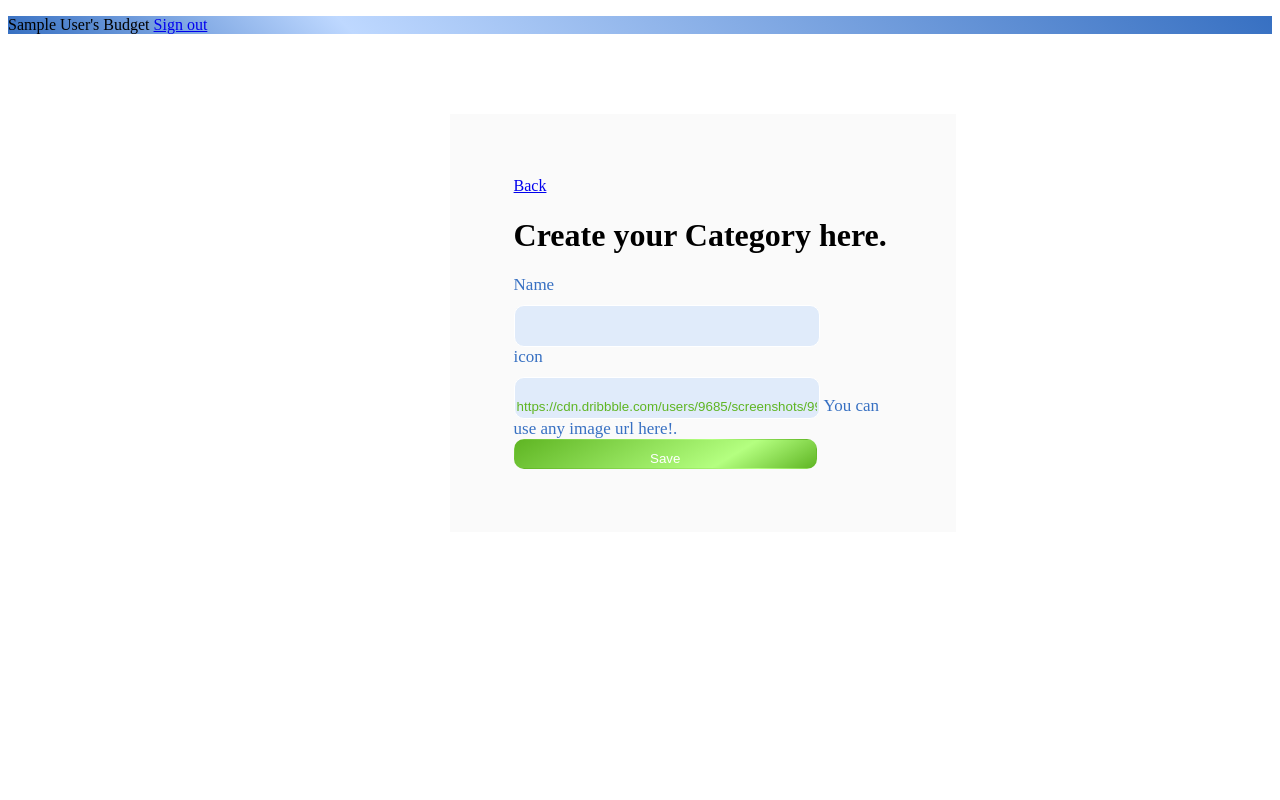
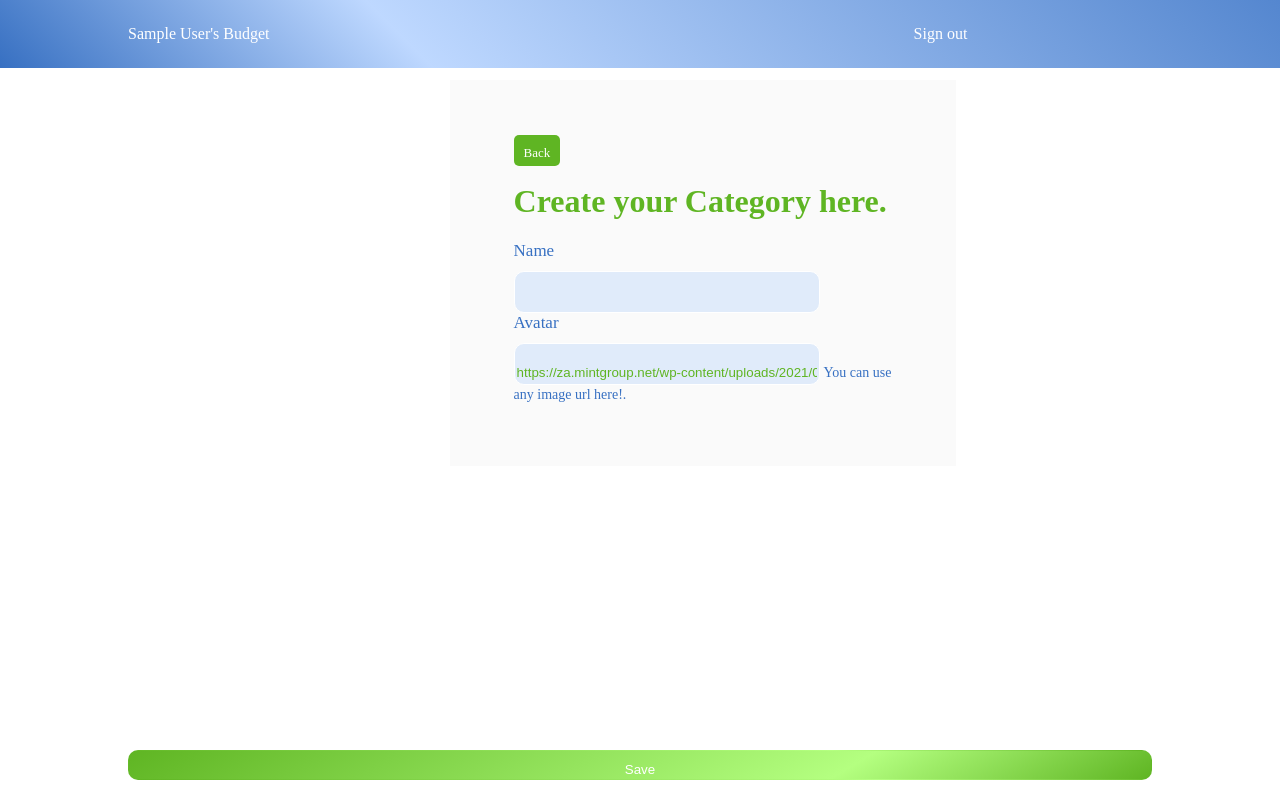
Before and after one commit to zakiyousufi/Budget-App, a Rails app: page /groups/new in a window 1280 px wide. Run offline with Rails 7, Linux system fonts and the light colour scheme; the visitor is signed in with stand-in values (Sample User, id 1); style sheets or scripts are compiled from the project's sources; some libraries are stand-ins or nearby versions.

Commit message:
Remove tilwind css class and add normle css styles

```diff
--- a/app/assets/stylesheets/application.css.scss
+++ b/app/assets/stylesheets/application.css.scss
@@ -36,15 +20,30 @@
 }
 
 .nav {
+  position: fixed;
+  top: 0;
+  left: 0;
+  width: 100%;
+  padding: 25px 10%;
   background: rgb(55, 112, 194);
   background: linear-gradient(45deg, rgba(55, 112, 194, 1) 0%, rgba(190, 216, 255, 1) 27%, rgba(55, 112, 194, 1) 100%);
 }
 
+.user-name {
+  color: #fff;
+}
+
+.signout {
+  color: #fff;
+  text-decoration: none;
+  margin-left: 50%;
+}
+
 .img-div {
-  display: block;
   width: 30%;
-  display: flex;
-  justify-content: flex-end;
+  position: fixed;
+  top: 150px;
+  right: 90px;
 }
 
 .img {
@@ -105,6 +105,9 @@
   text-align: center;
   text-decoration: none;
   padding-top: 10px;
+  position: fixed;
+  bottom: 20px;
+  left: 10%;
   background: rgb(95, 181, 35);
   background: linear-gradient(149deg, rgba(95, 181, 35, 1) 0%, rgba(180, 255, 128, 1) 70%, rgba(95, 181, 35, 1) 100%);
 }
@@ -122,6 +125,11 @@
   transition: 5s;
 }
 
+.back-btn {
+  background-color: #5fb523;
+  padding: 0 10px 6px 10px;
+}
+
 .btn-mini {
   width: 60px;
   height: 25px;
@@ -130,6 +138,8 @@
   padding-top: 10px;
   border-radius: 5px;
   margin-bottom: 10px;
+  text-decoration: none;
+  font-size: small;
 }
 
 .btn-edit {
--- a/app/views/groups/new.html.erb
+++ b/app/views/groups/new.html.erb
@@ -1,15 +1,15 @@
 <div class="signup">
-  <span><%= link_to 'Back', groups_path, class: 'btn-secound bg-second py-1 px-2 rounded text-white  font-semibold' %></span>
-  <h1 class="my-4 text-xl font-extrabold text-text md:text-2xl lg:text-3xl">Create your Category here.</h1>
+  <span><%= link_to 'Back', groups_path, class:'back-btn btn-mini' %></span>
+  <h1 class="green">Create your Category here.</h1>
   <%= form_with model: @group, url: groups_path do |form| %>
-    <div class="form-c">
+    <div>
       <%= form.label :name , "Name", class: 'text' %>
       <%= form.text_field :name, class: 'input-mid', required: true %>
     </div>
-    <div class="form-group">
-      <%= form.label :icon , "icon" , class: 'text' %>
+    <div>
+      <%= form.label :icon , "Avatar" , class: 'text' %>
       <%= form.text_field :icon, class: 'input-mid', required: true  %>
-      <span class="text">You can use any image url here!.</span>
+      <span class="text" style="font-size:14px;">You can use any image url here!.</span>
     </div>
     <%= form.submit "Save", class: 'btn-main' %>
   <% end %>
--- a/app/views/shared/_navbar.html.erb
+++ b/app/views/shared/_navbar.html.erb
@@ -1,13 +1,13 @@
-<nav class="nav border-gray-200">
+<nav class="nav">
   <div class="flex flex-wrap justify-between items-center mx-auto max-w-screen-xl px-4 md:px-6 py-3">
-    <span class= 'text-white rounded py-1 px-2'>
+    <span class= 'user-name'>
       <%= @user.name %>'s Budget
     </span>
     <% if controller_name == 'entities' and action_name == 'index' %>
-      <span class="text-white text-xl font-semibold">
+      <span class="user-name">
         Total Amount: $<%= @group.entities.reduce(0) { |sum, e| sum + e.amount } %>
       </span>
     <% end %>
-    <%= link_to "Sign out", destroy_user_session_path, data: { turbo_method: :delete }, class: 'text-white' %>
+    <%= link_to "Sign out", destroy_user_session_path, data: { turbo_method: :delete }, class: 'signout' %>
   </div>
 </nav>
--- a/db/migrate/20230214104102_change_icon_in_groups.rb
+++ b/db/migrate/20230214104102_change_icon_in_groups.rb
@@ -1,5 +1,5 @@
 class ChangeIconInGroups < ActiveRecord::Migration[7.0]
   def change
-    change_column :groups, :icon, :string, default: "https://cdn-icons-png.flaticon.com/512/6428/6428645.png"
+    change_column :groups, :icon, :string, default: "https://za.mintgroup.net/wp-content/uploads/2021/04/Financial-Services-1.png"
   end
 end
```
Also changed, not shown: other parts of app/assets/stylesheets/application.css.scss (+63 -18 lines), app/views/groups/show.html.erb (+9 -7 lines), db/schema.rb.
